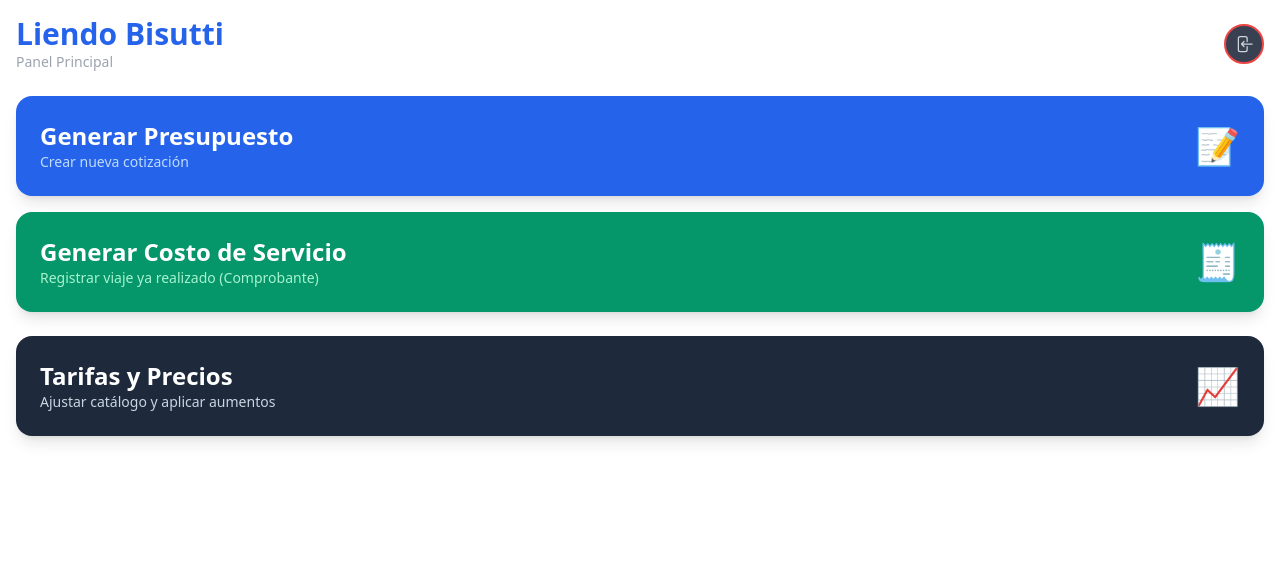
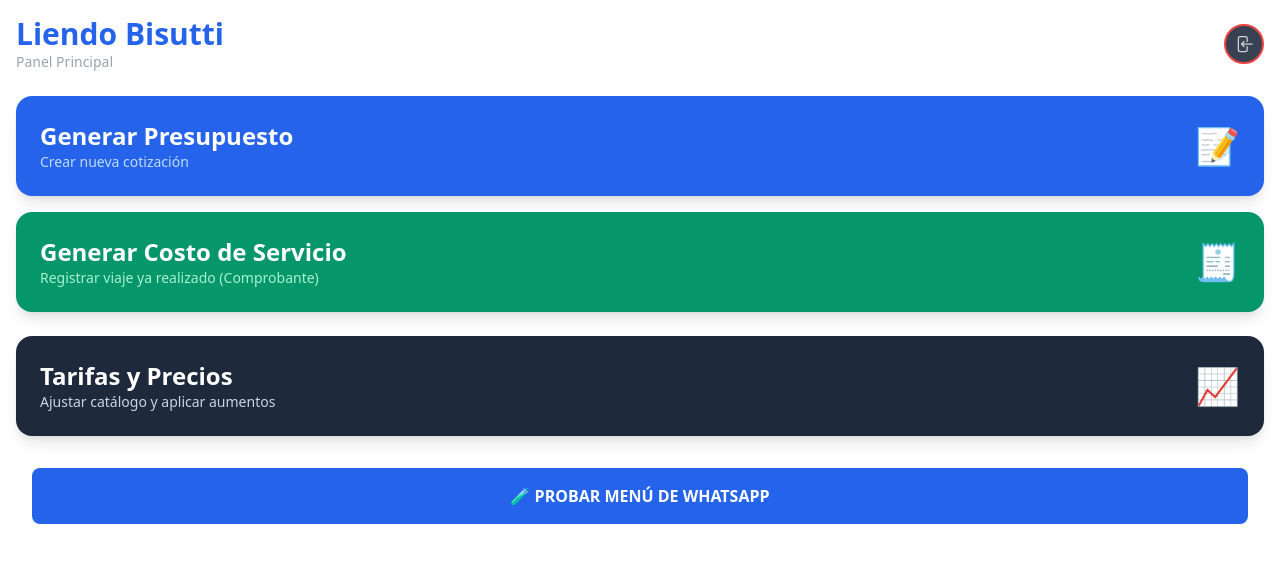
Before and after one commit to GeronimoGallino/LiendoBisutti, a React app in the folder frontend/: page / in a window 1280 px wide. Shown: the top 562 px of the page. Built offline with nearby package versions, Linux system fonts and the light colour scheme; no server answers; the HTML template or start-up script is replaced by a standard one.

Commit message:
Cambios en Inicio para probar su funciona compartir por wsp

```diff
--- a/frontend/src/pages/Inicio.jsx
+++ b/frontend/src/pages/Inicio.jsx
@@ -7,6 +7,30 @@ const Inicio = () => {
   const handleLogout = () => {
     // Si tenés una función logout importada usala, sino quitala.
     navigate('/login');
+  };
+
+  const probarMenuNativo = async () => {
+    try {
+      // 1. Fabricamos un archivo de texto falso al instante (sin ir al backend)
+      const blob = new Blob(['Hola Tatero, si ves esto el menú funciona.'], { type: 'text/plain' });
+      const file = new File([blob], 'Presupuesto_Prueba.txt', { type: 'text/plain' });
+
+      // 2. Intentamos abrir el menú nativo inmediatamente
+      if (navigator.canShare && navigator.canShare({ files: [file] })) {
+        await navigator.share({
+          files: [file],
+          title: 'Prueba Liendo Bissutti',
+          text: 'Mirá este presupuesto de prueba.',
+        });
+        console.log('¡Menú nativo abierto con éxito!');
+      } else {
+        alert('Este navegador/dispositivo no soporta compartir archivos nativamente.');
+      }
+    } catch (error) {
+      if (error.name !== 'AbortError') {
+        alert(`Falló la prueba: ${error.message}`);
+      }
+    }
   };
 
   return (
@@ -80,6 +104,13 @@ const Inicio = () => {
         </div>
       </button>
 
+      <button
+        onClick={probarMenuNativo}
+          className="bg-blue-600 text-white p-4 m-4 rounded-lg font-bold"
+      >
+  🧪 PROBAR MENÚ DE WHATSAPP
+</button>
+
     </div>
   );
 };
```
